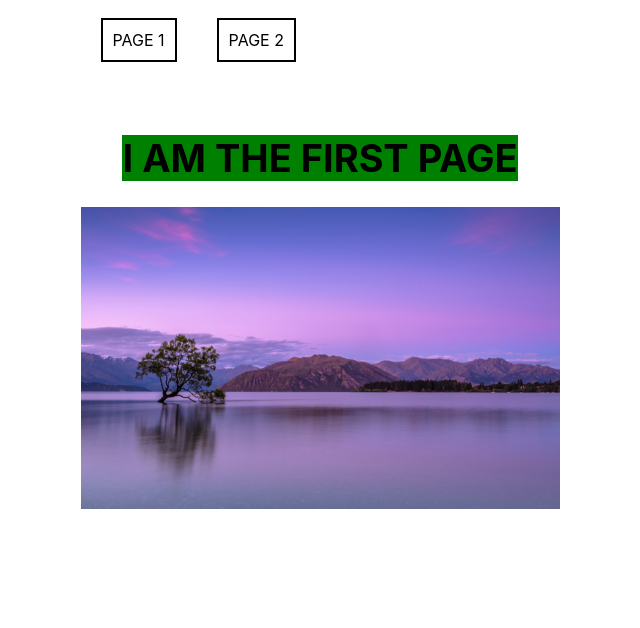
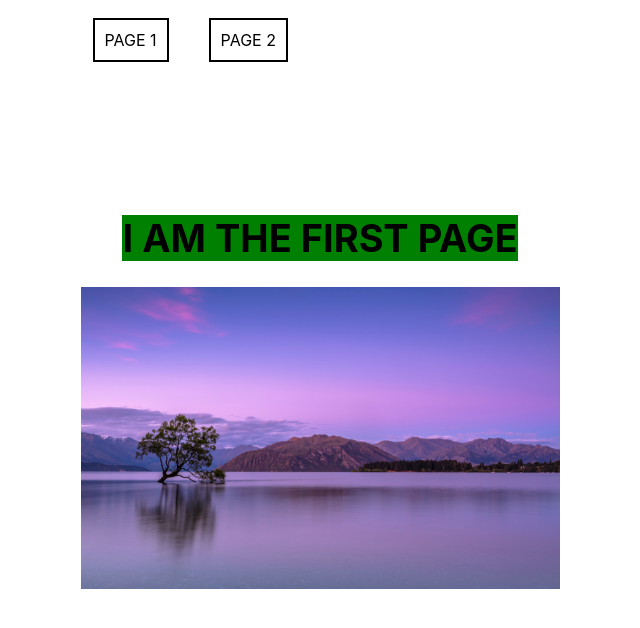
Before and after one commit to rick-moore/next-css-demo, a Next.js app: page /page2 in a window 1280 px wide. Shown: the top 628 px of the page, without its empty margins (320-960 px from the left). Built offline with nearby package versions, Linux system fonts and the light colour scheme.

Commit message:
add styles tag

```diff
--- a/pages/index.js
+++ b/pages/index.js
@@ -18,6 +18,7 @@ export default function Home() {
       <main className={`${styledJsx.className} main`}>
         <ChildComponent/>
       </main>
+      {styledJsx.styles}
     </motion.div>
   )
 }
--- a/pages/page2.js
+++ b/pages/page2.js
@@ -17,6 +17,7 @@ export default function page2() {
         <main className={`${styledJsx.className} main`}>
           <ChildComponent2 />
         </main>
+        {styledJsx.styles}
       </motion.div>
     )
 }
```
